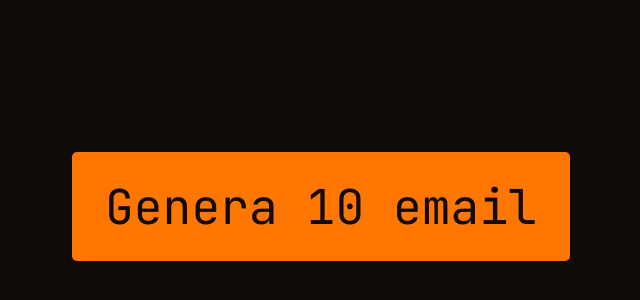
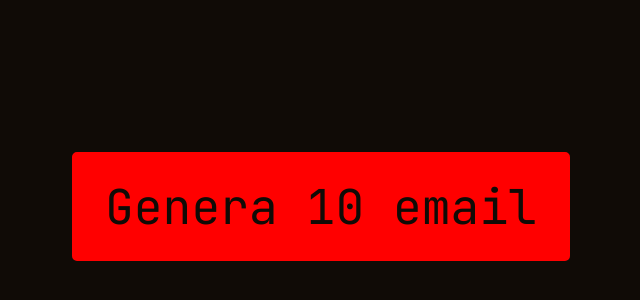
Before and after one commit to coluccifrancesco/js-email-list, a plain HTML site: page index.html in a window 1280 px wide. Shown: the part 104-404 px from the top of the page, without its empty margins (319-959 px from the left). Drawn offline with Linux system fonts and the light colour scheme; a web font is replaced by a local one.

Commit message:
Update CSS variables for primary and accent colors in style.css

```diff
--- a/style/style.css
+++ b/style/style.css
@@ -10,9 +10,8 @@
 :root{
     --text-color: #eaf4f7;
     --background-color: #100b06;
-    --primary-color: #ff7600;
-    --secondary-color: #ad7d53;
-    --accent-color: #e3904a;
+    --primary-color: #ff0000;
+    --accent-color: #e34a4a;
 }
 
 body{
```
